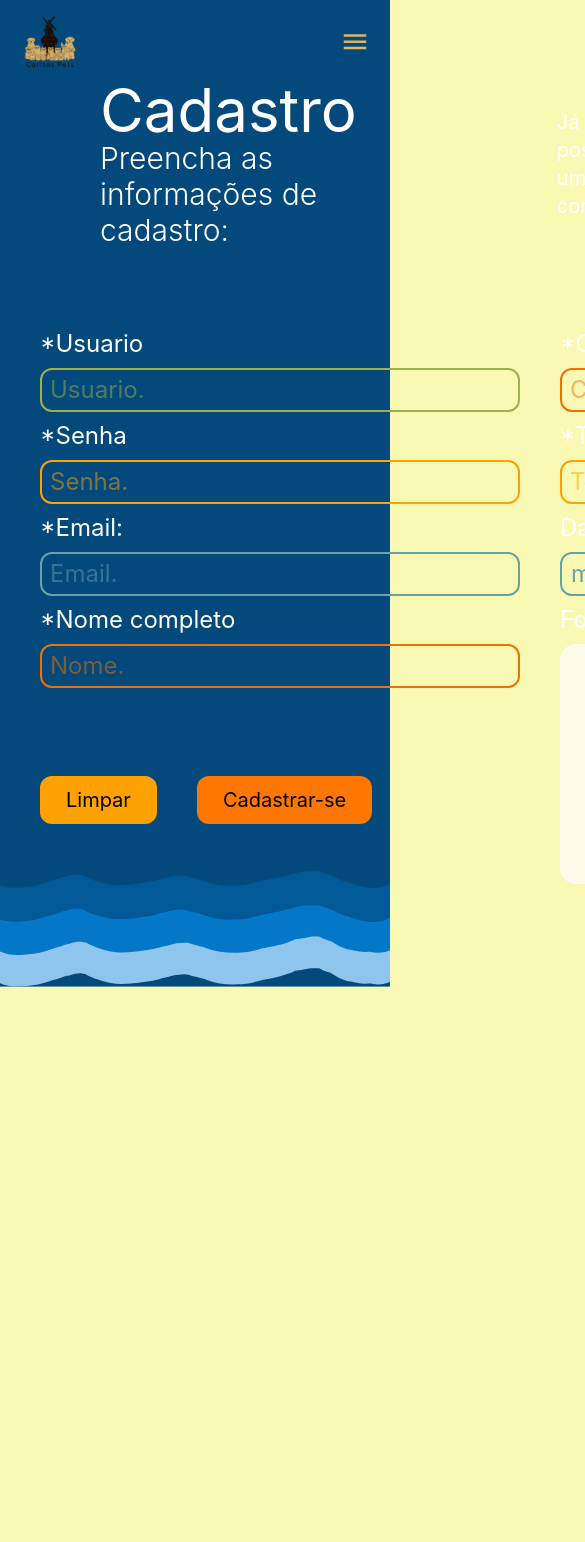
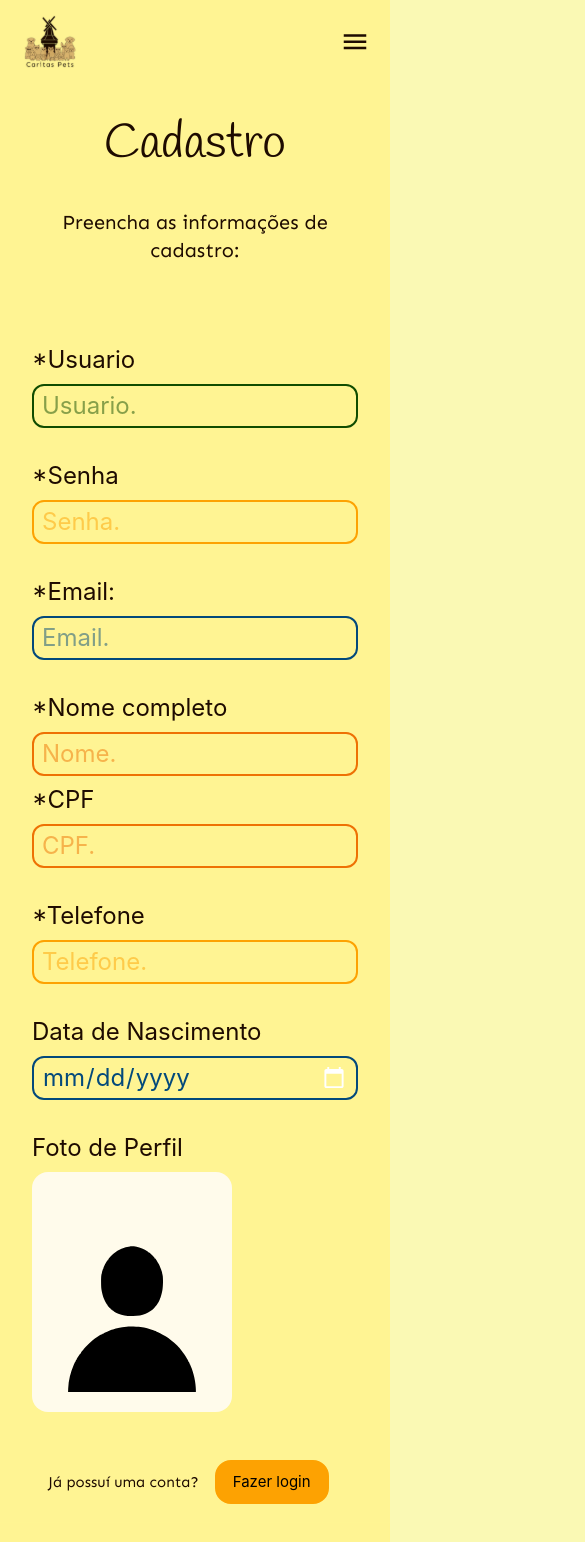
Before and after one commit to CaritasPets/Front-End, a Vue app: page /user/sign-up in a window 390 px wide. Shown: the top 1542 px of the page, 585 px wide, since content can reach past the window. Before the commit the page ends 987 px from the top, so only its background shows below. Built offline with nearby package versions, Linux system fonts and the light colour scheme.

Commit message:
FEAT: Responsiveness applied on Login and Registration pages. #66

```diff
--- a/src/components/FormCadastro.vue
+++ b/src/components/FormCadastro.vue
@@ -22,32 +22,32 @@ const previewUrl = ref(null)
 function onFileChange(event) {
   const selectedFile = event.target.files[0]
   if (selectedFile) {
-    // Validar tipo de arquivo
+
     if (!selectedFile.type.startsWith('image/')) {
       return alert('Por favor, selecione apenas arquivos de imagem.')
     }
 
-    // Validar tamanho (opcional - 5MB max)
+
     if (selectedFile.size > 5 * 1024 * 1024) {
       return alert('A imagem deve ter no máximo 5MB.')
     }
 
     file.value = selectedFile
-    if(selectedFile){
+    if (selectedFile) {
       previewUrl.value = URL.createObjectURL(selectedFile)
     }
   }
 }
 
 const handleRegister = async () => {
-  try{
+  try {
     let attachmentKey = null
     if (file.value) {
       attachmentKey = await imageService.uploadImage(file.value)
     }
 
     await authService.register(requestUrls.register, form.value, attachmentKey)
-  } catch(err){
+  } catch (err) {
     if (err.response && err.response.data) {
       alert(err.response.data)
     } else {
@@ -57,107 +57,84 @@ const handleRegister = async () => {
 }
 </script>
 <template>
-  <form
-    @submit.prevent="handleRegister"
-    class="flex flex-col items-center gap-20"
-  >
-    <div class="flex justify-around gap-10 w-[100%]">
-      <ul class="flex flex-col items-center">
+  <form @submit.prevent="handleRegister" class="flex flex-col items-center gap-10 sm:gap-16 lg:gap-20">
+    <div class=" sm:flex md:flex lg:flex justify-around gap-10 w-full">
+      <ul class="flex flex-col items-center w-full lg:w-1/3 gap-6">
         <li class="flex flex-col w-[100%]">
-          <label class="text-2xl text-white">*Usuario</label>
-          <input
-            class="text-2xl text-[#9EAF50] py-1 px-2 my-2 border-2 rounded-xl w-120"
-            placeholder="Usuario."
-            type="text"
-            v-model="form.username"
-          />
+          <label class="text-2xl text-[#1E0B00]">*Usuario</label>
+          <input class="text-2xl text-[#104C00] py-1 px-2 my-2 border-2 rounded-xl w-full" placeholder="Usuario."
+            type="text" v-model="form.username" />
         </li>
         <li class="flex flex-col w-[100%]">
-          <label class="text-2xl text-white">*Senha</label>
-          <input
-            class="text-2xl text-[#FDA202] py-1 px-2 my-2 border-2 rounded-xl w-120"
-            placeholder="Senha."
-            type="password"
-            v-model="form.password"
-          />
+          <label class="text-2xl text-[#1E0B00]">*Senha</label>
+          <input class="text-2xl text-[#FDA202] py-1 px-2 my-2 border-2 rounded-xl w-full" placeholder="Senha."
+            type="password" v-model="form.password" />
         </li>
         <li class="flex flex-col w-[100%]">
-          <label class="text-2xl text-white">*Email:</label>
-          <input
-            class="text-2xl text-[#69A2A8] py-1 px-2 my-2 border-2 rounded-xl w-120"
-            placeholder="Email."
-            type="email"
-            v-model="form.email"
-          />
+          <label class="text-2xl text-[#1E0B00]">*Email:</label>
+          <input class="text-2xl text-[#03497B] py-1 px-2 my-2 border-2 rounded-xl w-full" placeholder="Email."
+            type="email" v-model="form.email" />
         </li>
         <li class="flex flex-col w-[100%]">
-          <label class="text-2xl text-white">*Nome completo</label>
-          <input
-            class="text-2xl text-[#EE7104] py-1 px-2 my-2 border-2 rounded-xl w-120"
-            placeholder="Nome."
-            type="text"
-            v-model="form.nome"
-          />
-        </li>
-        <li class="w-full flex justify-baseline gap-10 mt-20">
-          <button
-            class="text-xl rounded-xl py-2 px-6 bg-[#FDA202] cursor-pointer border-2 border-transparent transition-all duration-500 hover:bg-transparent hover:border-[#FDA202] hover:text-[#FDA202]"
-            type="reset"
-          >
-            Limpar
-          </button>
-          <button
-            class="text-xl rounded-xl py-2 px-6 bg-[#FF7700] cursor-pointer border-2 border-transparent transition-all duration-500 hover:bg-transparent hover:border-[#FF7700] hover:text-[#FF7700]"
-            type="submit"
-          >
-            Cadastrar-se
-          </button>
+          <label class="text-2xl text-[#1E0B00]">*Nome completo</label>
+          <input class="text-2xl text-[#EE7104] py-1 px-2 my-2 border-2 rounded-xl w-full" placeholder="Nome."
+            type="text" v-model="form.nome" />
         </li>
       </ul>
-      <ul class="flex flex-col items-center">
+      <ul class="flex flex-col items-center gap-6 w-full lg:w-[40%]">
         <li class="flex flex-col w-[100%]">
-          <label class="text-2xl text-white">*CPF</label>
-          <input
-            class="text-2xl text-[#EE7104] py-1 px-2 my-2 border-2 rounded-xl w-120"
-            placeholder="CPF."
-            type="text"
-            v-model="form.cpf"
-          />
+          <label class="text-2xl text-[#1E0B00]">*CPF</label>
+          <input class="text-2xl text-[#EE7104] py-1 px-2 my-2 border-2 rounded-xl w-full" placeholder="CPF."
+            type="text" v-model="form.cpf" />
         </li>
         <li class="flex flex-col w-[100%]">
-          <label class="text-2xl text-white">*Telefone</label>
-          <input
-            class="text-2xl text-[#FDA202] py-1 px-2 my-2 border-2 rounded-xl w-120"
-            placeholder="Telefone."
-            type="text"
-            v-model="form.telefone"
-          />
+          <label class="text-2xl text-[#1E0B00]">*Telefone</label>
+          <input class="text-2xl text-[#FDA202] py-1 px-2 my-2 border-2 rounded-xl w-full" placeholder="Telefone."
+            type="text" v-model="form.telefone" />
         </li>
         <li class="flex flex-col w-[100%]">
-          <label class="text-2xl text-white">Data de Nascimento</label>
-          <input
-            class="text-2xl text-[#69A2A8] py-1 px-2 my-2 border-2 rounded-xl w-120 hover:cursor-pointer"
-            type="date"
-            v-model="form.data_nascimento"
-          />
+          <label class="text-2xl text-[#1E0B00]">Data de Nascimento</label>
+          <input class="text-2xl text-[#03497B] py-1 px-2 my-2 border-2 rounded-xl w-full hover:cursor-pointer"
+            type="date" v-model="form.data_nascimento" />
         </li>
         <li class="flex flex-col w-[100%]">
-          <p class="text-2xl text-white">Foto de Perfil</p>
+          <p class="text-2xl text-[#1E0B00]">Foto de Perfil</p>
           <input id="fileInput" class="hidden" type="file" @change="onFileChange" />
-          <label
-            for="fileInput"
-            class="w-50 h-60 my-2 cursor-pointer"
-          >
-          <img v-if="file" class="w-full h-full rounded-2xl hover:opacity-50 transition-all duration-500" :src="previewUrl" alt="foto-selecionada">
-          <img v-else class="w-full h-full rounded-2xl bg-amber-50 hover:opacity-50 transition-all duration-500" src="/default_user.svg" alt="">
+          <label for="fileInput" class="w-50 h-60 my-2 cursor-pointer">
+            <img v-if="file" class="w-full h-full rounded-2xl hover:opacity-50 transition-all duration-500"
+              :src="previewUrl" alt="foto-selecionada">
+            <img v-else class="w-full h-full rounded-2xl bg-amber-50 hover:opacity-50 transition-all duration-500"
+              src="/default_user.svg" alt="">
           </label>
         </li>
       </ul>
     </div>
+      <div class="flex items-center gap-4 sm:gap-6 sm:text-lg lg:text-xl text-[#1E0B00] w-[90%]">
+        <p class="font-[Sen]">Já possuí uma conta?</p>
+        <RouterLink to="/user/login/"
+          class="border-2 py-2 px-4 sm:px-6 border-[#FDA202] text-black rounded-2xl bg-[#FDA202] hover:bg-transparent hover:text-[#FDA202] transition-all duration-500">
+          Fazer login
+        </RouterLink>
+      </div>
+      <div>
+        <ul>
+          <li class="w-full flex flex-row justify-center gap-4 sm:gap-10 ">
+            <button
+              class="text-xl rounded-xl py-2 px-6 bg-[#FDA202] cursor-pointer border-2 border-transparent transition-all duration-500 hover:bg-transparent hover:border-[#FDA202] hover:text-[#FDA202]"
+              type="reset">
+              Limpar
+            </button>
+            <button
+              class="text-xl rounded-xl py-2 px-6 bg-[#FF7700] cursor-pointer border-2 border-transparent transition-all duration-500 hover:bg-transparent hover:border-[#FF7700] hover:text-[#FF7700]"
+              type="submit">
+              Cadastrar-se
+            </button>
+          </li>
+        </ul>
+      </div>
   </form>
 </template>
 <style scoped>
-/*cor do calendario para branco*/
 input[type='date']::-webkit-calendar-picker-indicator {
   filter: invert(1);
 }
--- a/src/components/HeaderComponent.vue
+++ b/src/components/HeaderComponent.vue
@@ -4,7 +4,6 @@ import { RouterLink, useRoute } from "vue-router";
 
 
 const navItems = [
-
 
   { label: "Home", icon: "mdi mdi-home", link: "/" },
   { label: "ONGs", icon: "mdi mdi-hand-heart", link: "/ongs" },
@@ -21,7 +20,7 @@ const route = useRoute();
 
 const headerBackground = computed(() => {
   if (route.path === "/ongs") return "#03497B";
-  if (route.path.slice(0,5) == "/user") return "#03497B";
+  if (route.path.slice(0,5) == "/user") return "#FFF493";
   if (route.path === "/adote") return "#FF7700";
   if (route.path === "/procura-se") return "#FDA202";
   if (route.path === "/sobre") return "#104C00";
@@ -30,7 +29,7 @@ const headerBackground = computed(() => {
 
 
 const linkBaseColor = computed(() => {
-  if (route.path === "/adote" || route.path === "/procura-se") {
+  if (route.path === "/adote" || route.path === "/procura-se" || route.path.slice(0,5) == "/user") {
     return "#1E0B00";
   }
   return "#DFB468";
@@ -38,7 +37,7 @@ const linkBaseColor = computed(() => {
 
 
 const menuIconColor = computed(() => {
-  if (route.path === "/adote" || route.path === "/procura-se") {
+  if (route.path === "/adote" || route.path === "/procura-se" || route.path.slice(0,5) == "/user") {
     return "#1E0B00";
   }
   return "#DFB468";
--- a/src/stores/PetStore.js
+++ b/src/stores/PetStore.js
@@ -124,7 +124,6 @@ export const usePetStore = defineStore('petStore', () => {
             return propriedades.value;
         }
 
-        // Group filters by category
         const filterGroups = {};
         filterStore.filters.forEach(filter => {
             if (!filterGroups[filter.category]) {
@@ -133,7 +132,6 @@ export const usePetStore = defineStore('petStore', () => {
             filterGroups[filter.category].push(filter.value);
         });
 
-        // Filter pets
         return propriedades.value.filter(pet => {
             return Object.keys(filterGroups).every(category => {
                 const allowedValues = filterGroups[category];
--- a/src/views/CadastroPage.vue
+++ b/src/views/CadastroPage.vue
@@ -6,26 +6,19 @@ const authService = useAuthService()
 </script>
 <template>
   <LoadingComponent v-if="authService.loading" />
-  <section class="bg-[#03497B] pt-20 px-10">
-    <div class="flex items-center gap-50 text-white z-10 relative pl-15 mb-20">
-      <div>
-        <h2 class="text-6xl">Cadastro</h2>
-        <p class="text-3xl font-light">Preencha as informações de cadastro:</p>
-      </div>
-      <div class="flex items-center gap-10 text-xl">
-        <p>Já possuí uma conta?</p>
-        <RouterLink to="/user/login/"
-          class="border-2 py-2 px-6 border-[#FDA202] text-black rounded-2xl bg-[#FDA202] hover:bg-transparent hover:text-[#FDA202] transition-all duration-500"
-        >
-          Fazer login
-        </RouterLink>
+  <section class="bg-[#FFF493] pt-20 px-6 sm:px-10">
+    <div class="flex-col text-center sm:text-left sm:flex-row items-center gap-6 lg:gap-20 text-[#1E0B00] z-10 relative sm:pl-15 mb-20">
+      <div class="text-[#1E0B00]">
+        <h2 class="text-5xl mt-10 md:text-6xl lg:text-6xl font-[Handlee]">Cadastro</h2>
+        <p class="text-xl mt-10 sm:text-3xl lg:text-3xl font-light mb-4 font-[Sen]">Preencha as informações de cadastro:</p>
       </div>
     </div>
-    <FormCadastro class="z-10 relative" />
+    <FormCadastro class="z-10 relative max-w-10xl mx-auto w-full px-2 sm:px-4" />
+
   </section>
   <img
-    class="w-[100%] transform-[translateY(-50%)] bg-[#03497B] absolute z-0"
-    src="/blue_waves.svg"
+    class="w-full transform-[translateY(-50%)] bg-[#FFF493] absolute z-0"
+    src="/beige_waves.svg"
     alt="bg-image-waves"
   />
 </template>
--- a/src/views/LoginView.vue
+++ b/src/views/LoginView.vue
@@ -6,10 +6,10 @@ import { useAuthService } from '../services/Auth';
 const authService = useAuthService()
 </script>
 <template>
-    <LoadingComponent v-if="authService.loading"/>
-    <section class="flex justify-center gap-x-50 py-40 bg-[#03497B]">
-        <LoginInstructions class="z-10"/>
-        <LoginForm class="z-10"/>
+    <LoadingComponent v-if="authService.loading" />
+    <section class="flex flex-col md:flex-row justify-center gap-y-10 md:gap-x-20 py-20 md:py-40 px-6 sm:px-12 lg:px-20 bg-[#FFF493]">
+        <LoginInstructions class="z-10" />
+        <LoginForm class="z-10" />
     </section>
-    <img class="w-[100%] transform-[translateY(-60%)] bg-[#03497B] absolute z-0" src="/blue_waves.svg" alt="">
+    <img class="w-full sm:translate-y-[-20%] md:translate-y-[-40%] bg-[#FFF493] absolute z-0" src="/beige_waves.svg" alt="">
 </template>
```
Also changed, not shown: src/components/LoginForm.vue (+8 -8 lines), src/components/LoginInstructions.vue (+7 -7 lines), src/components/OngComponent/PapelOngs.vue (+4 -4 lines), public/beige_waves.svg (added).
